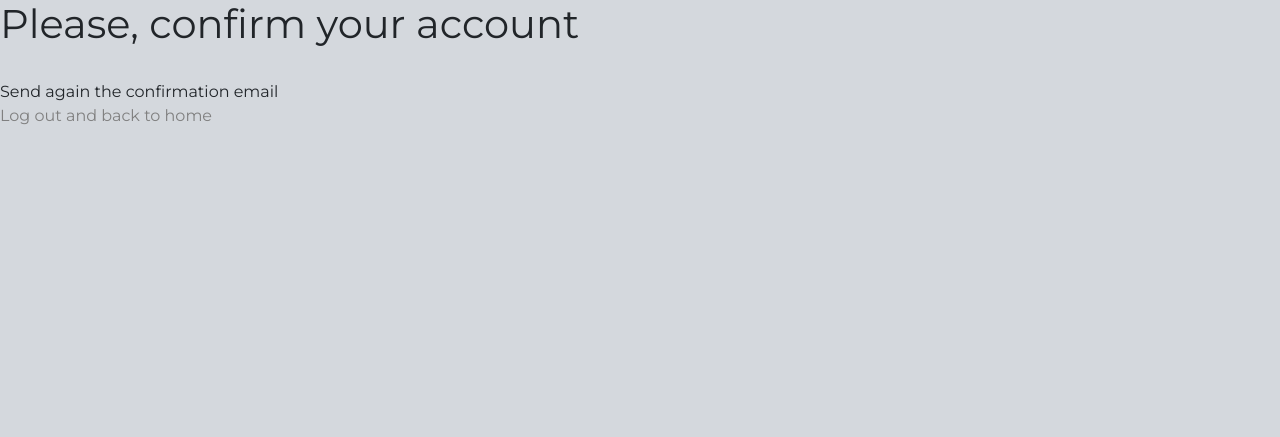
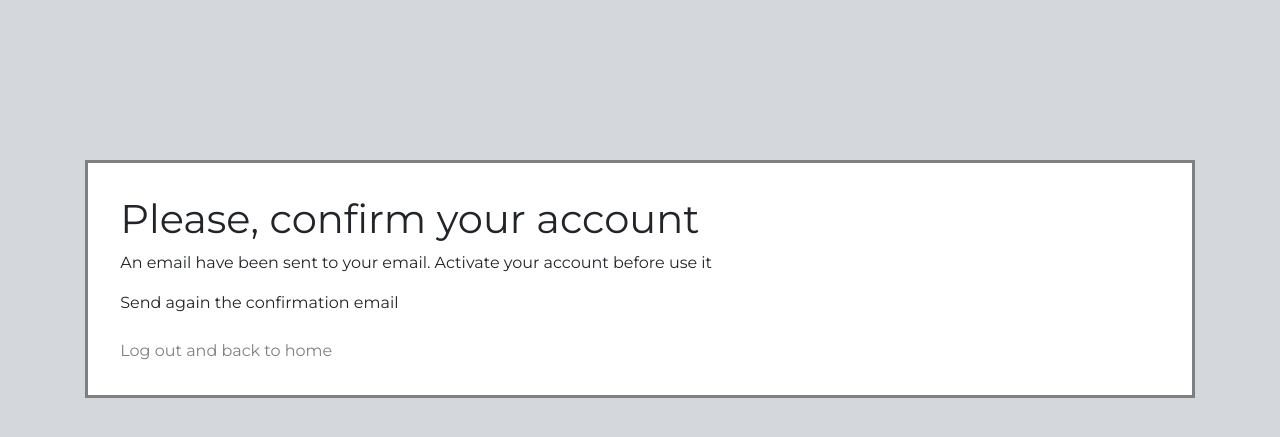
Before and after one commit to fp2000/Welp, a PHP site: page /accountConfirmation.php in a window 1280 px wide. Shown: the top 437 px of the page. Run offline with PHP 8.4, Linux system fonts and the light colour scheme; some libraries are stand-ins or nearby versions.

Commit message:
creadas las paginas de confirmacion

```diff
--- a/accountConfirmation.php
+++ b/accountConfirmation.php
@@ -5,18 +5,42 @@
   <link rel="stylesheet" type="text/css" href="public/css/mainStyle.css">
   <link rel="stylesheet" type="text/css" href="public/css/toggleSwitch.css">
   <link rel="stylesheet" type="text/css" href="public/css/singlePost.css">
+  <link rel="stylesheet" type="text/css" href="public/css/accountConfirmationStyle.css">
   <link href="https://fonts.googleapis.com/css?family=Montserrat&display=swap" rel="stylesheet">
   <title>Please, confirm your account</title>
 </head>
 
 <body>
 <html>
-    <h1>Please, confirm your account</h1>
-    <br>
-    <a>Send again the confirmation email</a>
-    <br>
-    <a href="functions/logOut.php">Log out and back to home</a>
-    <br>
+
+    <div class="container">
+      <div class="bgBlack">
+        <div class="bgWhite">
+          <div class="row">
+            <div class="col-md-12">
+              <h1>Please, confirm your account</h1>
+            </div>
+          </div>
+          <div class="row">
+            <div class="col-md-12">
+              <p>An email have been sent to your email. Activate your account before use it</p>
+            </div>
+          </div>
+          <div class="row">
+            <div class="col-md-12">
+              <a>Send again the confirmation email</a>
+            </div>
+          </div>
+          <div class="row">
+            <div class="col-md-12">
+              <br>
+              <a href="functions/logOut.php">Log out and back to home</a>
+            </div>
+          </div>
+
+        </div>
+      </div>
+    </div>
 
 </html>
 
--- /dev/null
+++ b/public/css/accountConfirmationStyle.css
@@ -0,0 +1,9 @@
+.bgBlack {
+    margin-top: 10em;
+    background-color: gray;
+    padding: 0.2em;
+}
+.bgWhite {
+    background-color: white;
+    padding: 2em;
+}
--- a/public/css/mainStyle.css
+++ b/public/css/mainStyle.css
@@ -30,10 +30,10 @@ a:hover {
 }
 
 .indexPost {
-    margin: 10px;
+    margin-bottom: 1em;
     border-radius: 6px;
+}
 
-}
 .lightGray {
     background-color: #C7C8CB;
 }
@@ -116,7 +116,6 @@ a:hover {
 
 .recommendedPosts {
     background-color:rgba(255, 255, 255, 0.931);
-    margin: 10px;
     padding-top: 0.5em;
     padding-bottom: 0.5em;
     padding-left: 1em;
--- a/public/js/indexPostsList.js
+++ b/public/js/indexPostsList.js
@@ -54,7 +54,7 @@ function addContent(positions) {
                 <div class="indexPostDetails">
                   <div class="row">
                     <div class="col">
-                      Author: ${lastPosition}<a href="profile.php?nickName=${posts[i].author}">${posts[i].author}</a>
+                      Author: <a href="profile.php?nickName=${posts[i].author}">${posts[i].author}</a>
                     </div>
                     <div class="col">
                       Publication Date:${posts[i].creationDate}
--- a/singlePost.php
+++ b/singlePost.php
@@ -203,7 +203,7 @@ session_start();
 
                 <input type="hidden" id="nickName" name="nickName" value="<?php echo isset($_SESSION['nickName']) ? $_SESSION['nickName'] : "undefined" ?>">
                 <input type="hidden" id="userId" name="userId" value="<?php echo isset($_SESSION['userId']) ? $_SESSION['userId'] : "undefined" ?>">
-                <input type="hidden" id="postId" name="postId" value="<?php echo isset($_SESSION['postId']) ? $_SESSION['postId'] : "undefined" ?>">
+                <input type="hidden" id="postId" name="postId" value="<?php echo $_GET['postId']; ?>">
                 <input type="hidden" name="replyId" value="${replyId}">
                 <button type="submit" id="sbmt${replyId}" class="btn btn-primary button1" value="OK">Submit your reply</button>
               </form>
```
Also changed, not shown: functions/submitUser.php (+7 -6 lines), index.php (+14 -16 lines), registration.html (+7 -1 lines).
